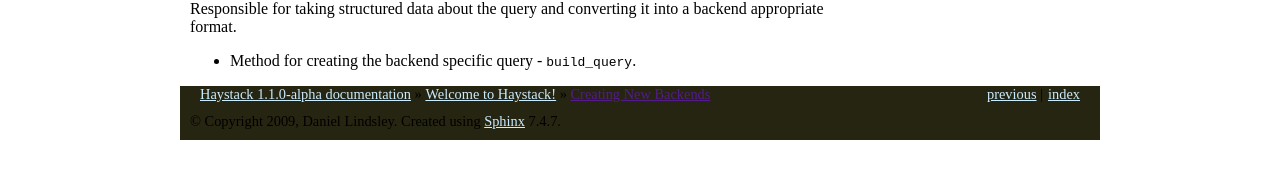
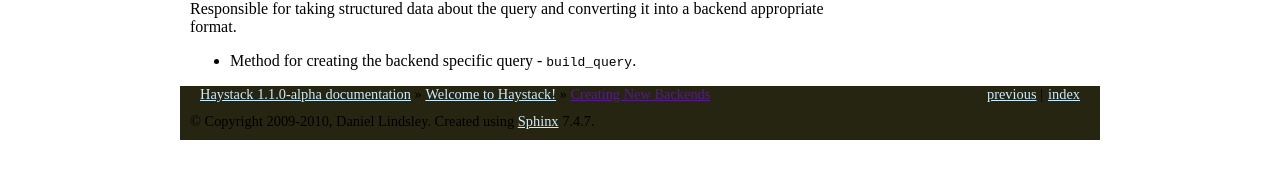
Before and after one commit to django-haystack/django-haystack, a Sphinx documentation site: the page built from docs/creating_new_backends.rst, in a window 1280 px wide. Shown: the part 690-869 px from the top of the page. Built offline with Sphinx 7.4.7, drawn with Linux system fonts in a browser that asks for light colours; a style sheet for code colours, icons or effects is not loaded.

Commit message:
Bumped copyright years.

```diff
--- a/docs/conf.py
+++ b/docs/conf.py
@@ -38,7 +38,7 @@ master_doc = 'toc'
 
 # General information about the project.
 project = u'Haystack'
-copyright = u'2009, Daniel Lindsley'
+copyright = u'2009-2010, Daniel Lindsley'
 
 # The version info for the project you're documenting, acts as replacement for
 # |version| and |release|, also used in various other places throughout the
```
Also changed, not shown: 1 other file.
